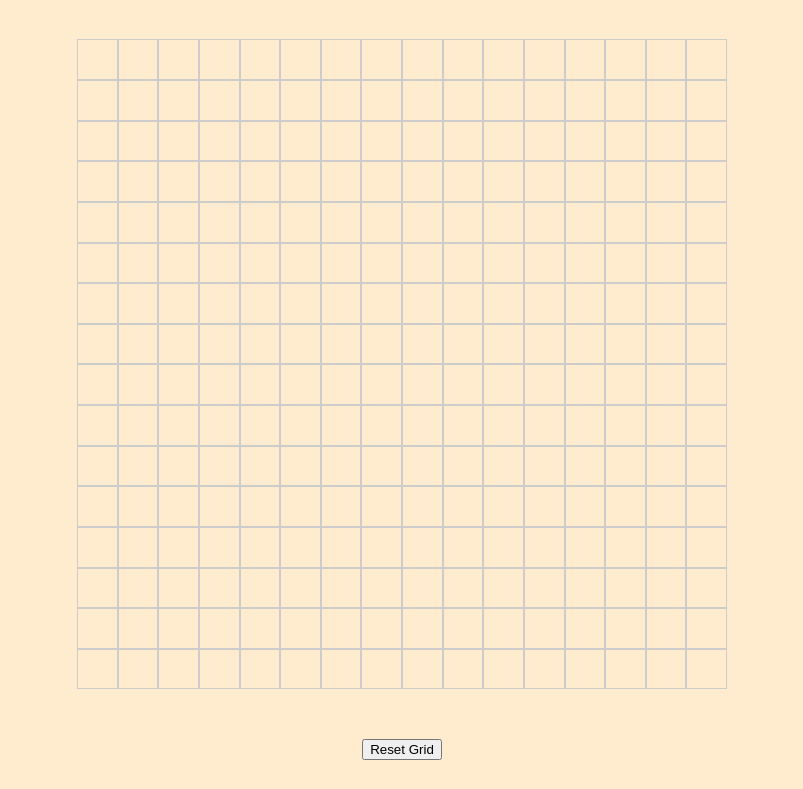
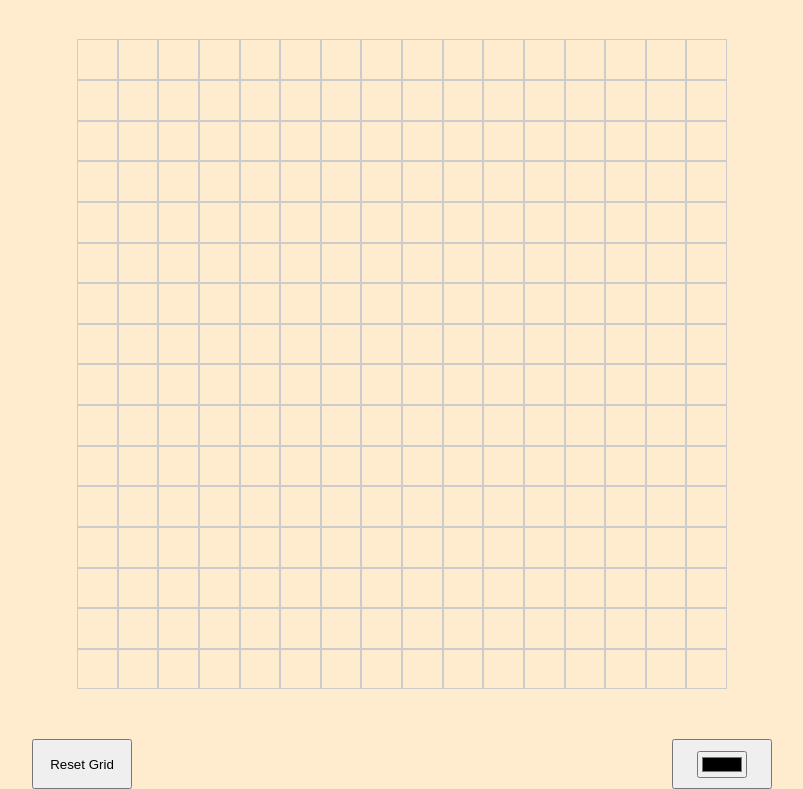
Before and after one commit to EmmaWilliams1712/Etch-A-Sketch, a plain HTML site: page index.html in a window 1280 px wide. Shown: the part 59-848 px from the top of the page, without its empty margins (238-1041 px from the left). Before the commit the page ends 819 px from the top, so only its background shows below. Drawn offline with Linux system fonts and the light colour scheme.

Commit message:
Edited html and css to add a colour picker to change the background colour from black to any colour, and edited size of buttons

```diff
--- a/index.html
+++ b/index.html
@@ -8,9 +8,14 @@
     <link href="https://fonts.googleapis.com/css2?family=Press+Start+2P&display=swap" rel="stylesheet">
 </head>
 <body>
+    <div class="container">
     <h1> Etch-A-Sketch </h1>
     <div class="grid-container" id="grid-container"></div>
+    </div>
+    <div class="button-container">
     <button id="reset-button">Reset Grid</button>
+    <button><input type="color" id="color-picker" value="#000000"></button>
+    </div>
     <script src="script.js"></script>
 </body>
 </html>
--- a/styles.css
+++ b/styles.css
@@ -1,10 +1,12 @@
 body {
+    min-height: 100vh;
+    margin: 0;
+    background-color: #FFEBCD;
+}
+.container {
     display: flex;
     align-items: center;
     flex-direction: column;
-    min-height: 100vh;
-    margin: 0;
-    background-color: #FFEBCD;
 }
 
 h1 {
@@ -26,7 +28,13 @@ h1 {
     border: 1px solid #ccc;
 }
 
+.button-container {
+    margin-top: 50px;
+    display: flex;
+    justify-content: space-around;
+}
 
 button {
-    margin-top: 50px;
+    width: 100px;
+    height: 50px;
 }
```
